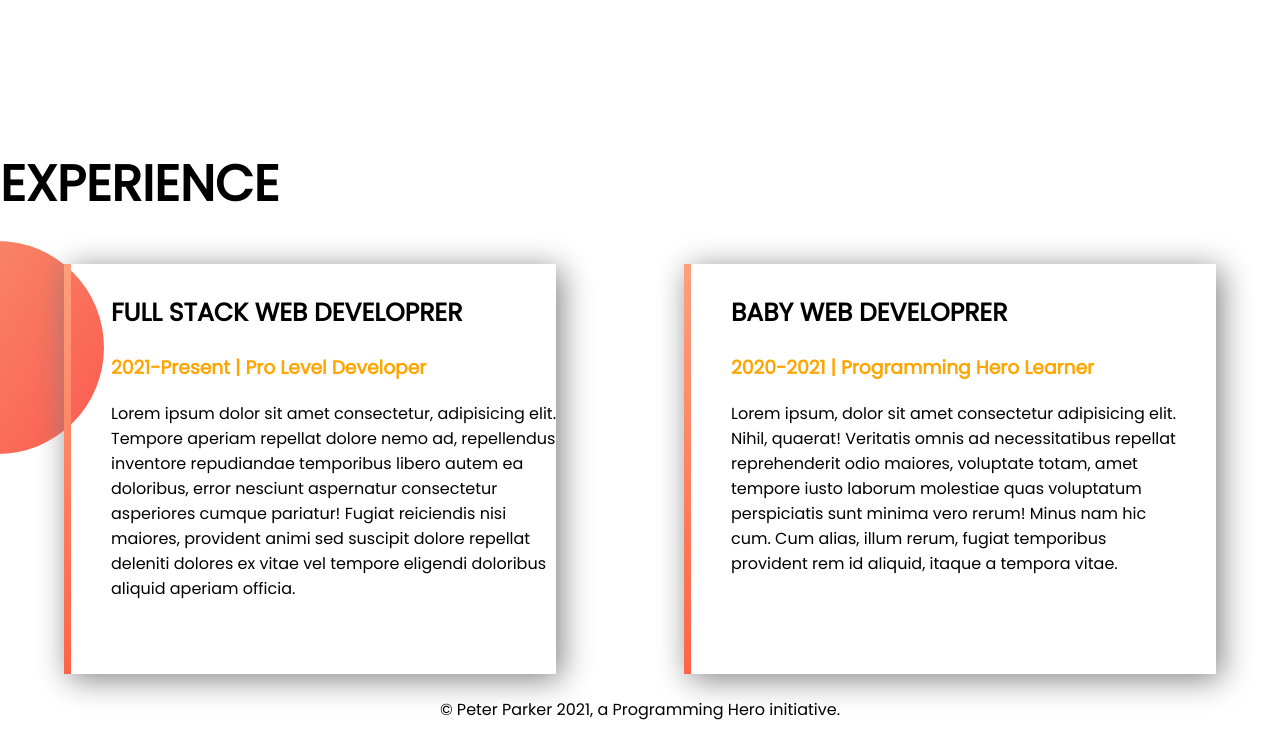
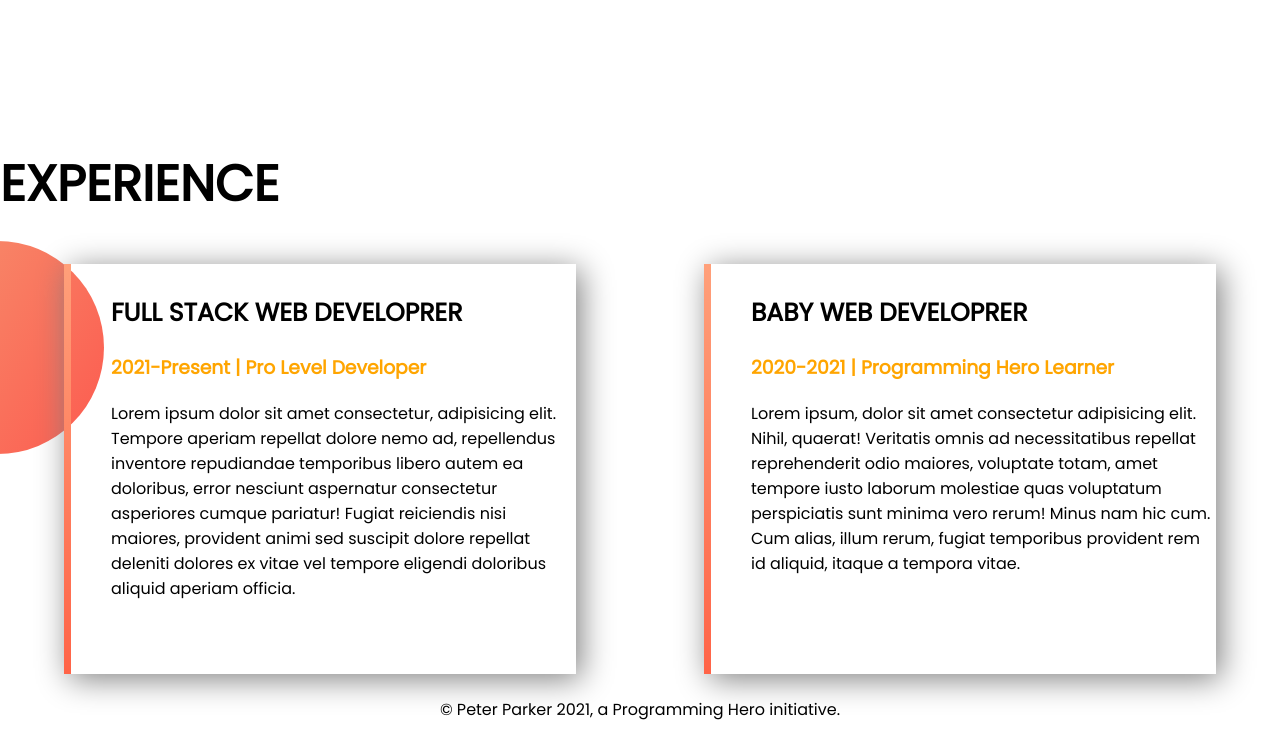
Before and after one commit to Imran-Rony/My-portfolio, a plain HTML site: page index.html in a window 1280 px wide. Shown: the part 1167-1905 px from the top of the page. Drawn offline with Linux system fonts and the light colour scheme.

Commit message:
baby changes

```diff
--- a/style.css
+++ b/style.css
@@ -78,15 +78,13 @@ section{
     border-image-slice: 1;
 }
 #baby{
-    padding: 20px 40px 0 20px;
-}
-#baby{
 
     padding-left: 40px;
     padding-top: 10px;
     border-left: 7px solid ;
     border-image: linear-gradient(lightsalmon,tomato);
     border-image-slice:1;
+
 }
 footer{
     text-align: center;
```
